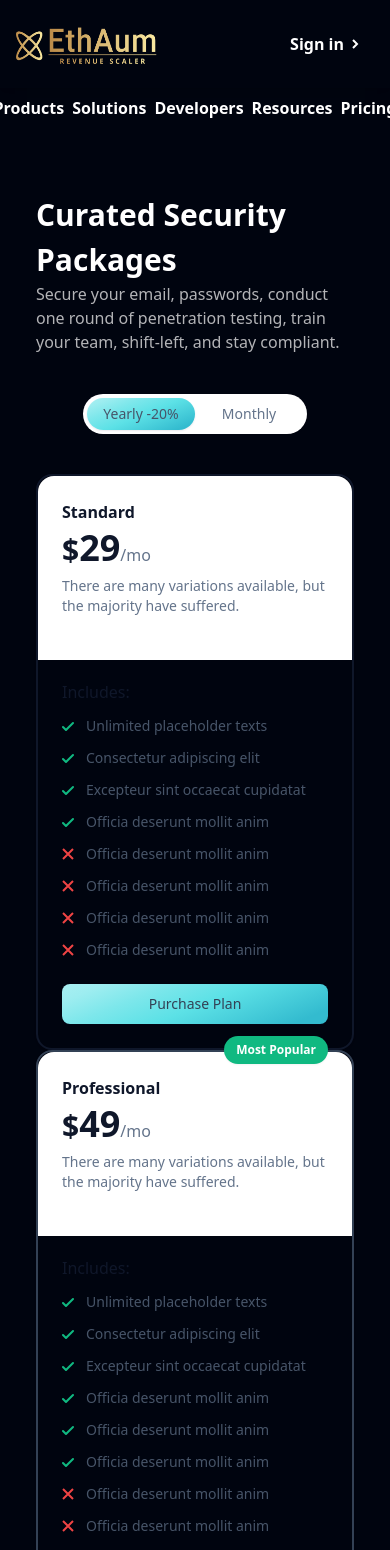
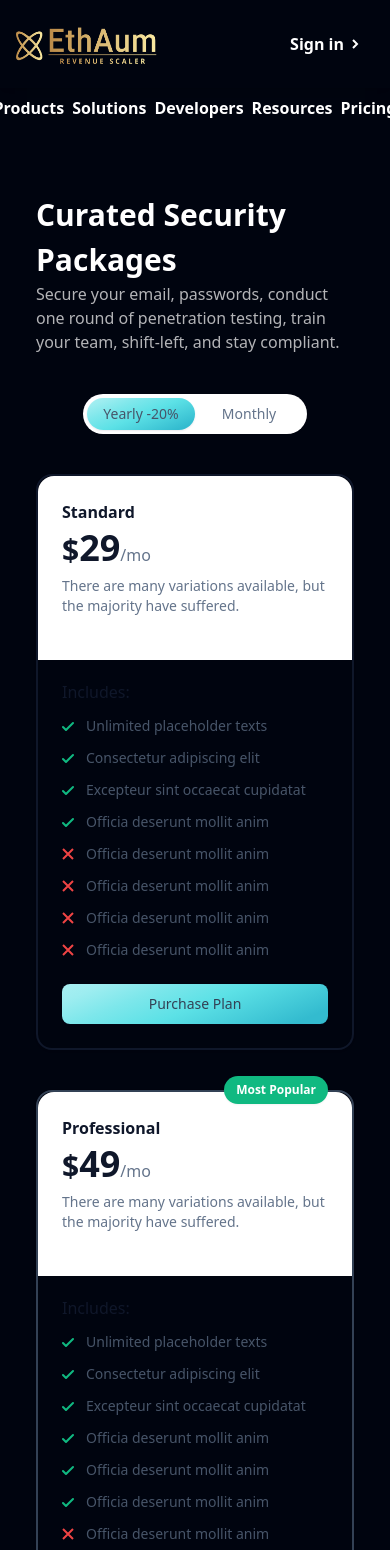
Before and after one commit to coderpawan/Ethaum, a React (Create React App) app: page /price in a window 390 px wide. Shown: the top 1550 px of the page. Built offline with nearby package versions, Linux system fonts and the light colour scheme.

Commit message:
responsive done

```diff
--- a/src/Components/FAQ.js
+++ b/src/Components/FAQ.js
@@ -59,7 +59,7 @@ const FAQ = () => {
   return (
     <div className=" text-white py-12 sm:px-6">
       <div className="mx-auto text-center">
-        <div className="px-56">
+        <div className="sm:px-56">
           <h2 className="text-3xl font-bold mb-6">
             Frequently Asked Questions
           </h2>
@@ -69,7 +69,7 @@ const FAQ = () => {
             us for personalized help.
           </p>
         </div>
-        <div className="px-32">
+        <div className="sm:px-32">
           {faqs.map((faq, index) => (
             <FaqItem
               key={index}
--- a/src/Components/New Pricing.js
+++ b/src/Components/New Pricing.js
@@ -64,7 +64,7 @@ const PricingTable = () => {
 
             <div className="max-w-sm mx-auto block sm:flex gap-6 items-start lg:max-w-none">
               {/* Pricing tab 1 */}
-              <div className="h-full mt-10">
+              <div className="h-full mt-10 mb-10 sm:mb-0">
                 <div className="relative flex flex-col h-full rounded-2xl  border-2 border-slate-900 dark:border-slate-900 shadow shadow-slate-950/5">
                   <div className="mb-5 p-6 bg-white dark:bg-slate-900 rounded-t-2xl">
                     <div className="text-slate-900 dark:text-slate-200 font-semibold mb-1">
```
